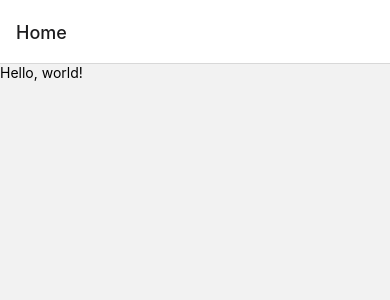
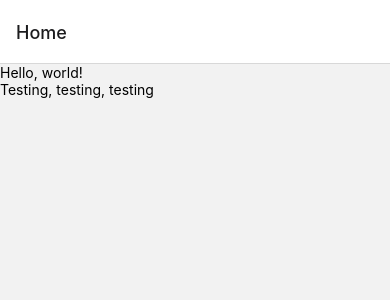
Before and after one commit to nickjmorrow/fitness-app, a React Native app in the folder native-client/: screen /Home in a window 390 px wide. Shown: the top 300 px of the page. Built offline with nearby package versions, Linux system fonts and the light colour scheme.

Commit message:
Before removing navigation from App.tsx

```diff
--- a/native-client/App.tsx
+++ b/native-client/App.tsx
@@ -26,28 +26,36 @@ import {
   LearnMoreLinks,
   ReloadInstructions,
 } from 'react-native/Libraries/NewAppScreen';
-import {HomeScreen} from './src/modules/home/HomeScreen';
-import {NavigationContainer} from '@react-navigation/native';
-import {ExercisesScreen} from './src/modules/exercises/ExercisesScreen';
-import {HistoryScreen} from './src/modules/history/HistoryScreen';
-import {StartWorkoutScreen} from './src/modules/start-workout/StartWorkoutScreen';
-import {createStackNavigator} from '@react-navigation/stack';
-import {RootStackParamList} from './src/modules/core/root-stack-param-list.type';
+import { HomeScreen } from './src/modules/home/HomeScreen';
+import { NavigationContainer } from '@react-navigation/native';
+import { ExercisesScreen } from './src/modules/exercises/ExercisesScreen';
+import { HistoryScreen } from './src/modules/history/HistoryScreen';
+import { StartWorkoutScreen } from './src/modules/start-workout/StartWorkoutScreen';
+import { createStackNavigator } from '@react-navigation/stack';
+import { RootStackParamList } from './src/modules/core/root-stack-param-list.type';
+import { GestureHandlerRootView } from 'react-native-gesture-handler';
 
 const RootStack = createStackNavigator<RootStackParamList>();
 
 const App = () => {
   const isDarkMode = useColorScheme() === 'dark';
 
+  console.log('App.tsx');
+
   return (
+    <GestureHandlerRootView style={{ flex: 1 }}>
       <NavigationContainer>
         <RootStack.Navigator initialRouteName="Home">
           <RootStack.Screen name="Home" component={HomeScreen} />
           <RootStack.Screen name="History" component={HistoryScreen} />
-        <RootStack.Screen name="Start Workout" component={StartWorkoutScreen} />
+          <RootStack.Screen
+            name="Start Workout"
+            component={StartWorkoutScreen}
+          />
           <RootStack.Screen name="Exercises" component={ExercisesScreen} />
         </RootStack.Navigator>
       </NavigationContainer>
+    </GestureHandlerRootView>
   );
 };
 
--- a/native-client/package.json
+++ b/native-client/package.json
@@ -12,11 +12,13 @@
     "format": "prettier --config .prettierrc.js --write './**/*.{js,jsx,ts,tsx,css,md,json}'"
   },
   "dependencies": {
+    "@react-navigation/bottom-tabs": "^6.3.1",
     "@react-navigation/native": "^6.0.10",
     "@react-navigation/native-stack": "^6.6.2",
     "@react-navigation/stack": "^6.2.1",
     "react": "18.0.0",
     "react-native": "0.69.0",
+    "react-native-gesture-handler": "^2.5.0",
     "react-native-safe-area-context": "^4.3.1",
     "react-native-screens": "^3.13.1"
   },
--- a/native-client/src/modules/home/HomeScreen.tsx
+++ b/native-client/src/modules/home/HomeScreen.tsx
@@ -1,10 +1,17 @@
 import React from 'react';
-import { Text, View } from 'react-native';
+import { View, Text } from 'react-native';
 import type { NativeStackScreenProps } from '@react-navigation/native-stack';
 import { RootStackParamList } from '../core/root-stack-param-list.type';
+import { BottomNavigation } from '../core/BottomNavigation.tsx';
 
 type Props = NativeStackScreenProps<RootStackParamList, 'Home'>;
 
 export const HomeScreen = ({ navigation }: Props) => {
-  return <Text>Hello, world!</Text>;
+  console.log('HomeScreen.tsx');
+  return (
+    <View>
+      <Text>Hello, world!</Text>
+      <Text>Testing, testing, testing</Text>
+    </View>
+  );
 };
```
Also changed, not shown: native-client/src/modules/core/BottomNavigation.tsx (+25 -0 lines), 2 other files (tests, documents, lock files or other folders). Lines whose indentation alone changed are shown as unchanged.
